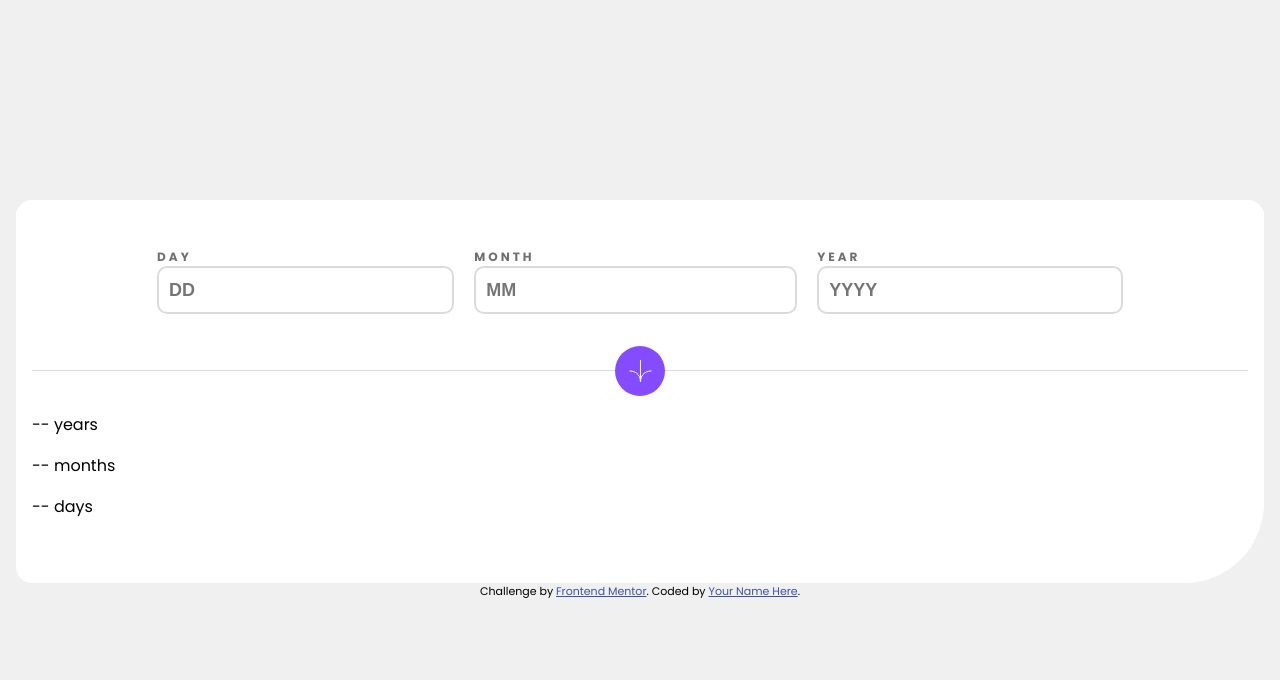
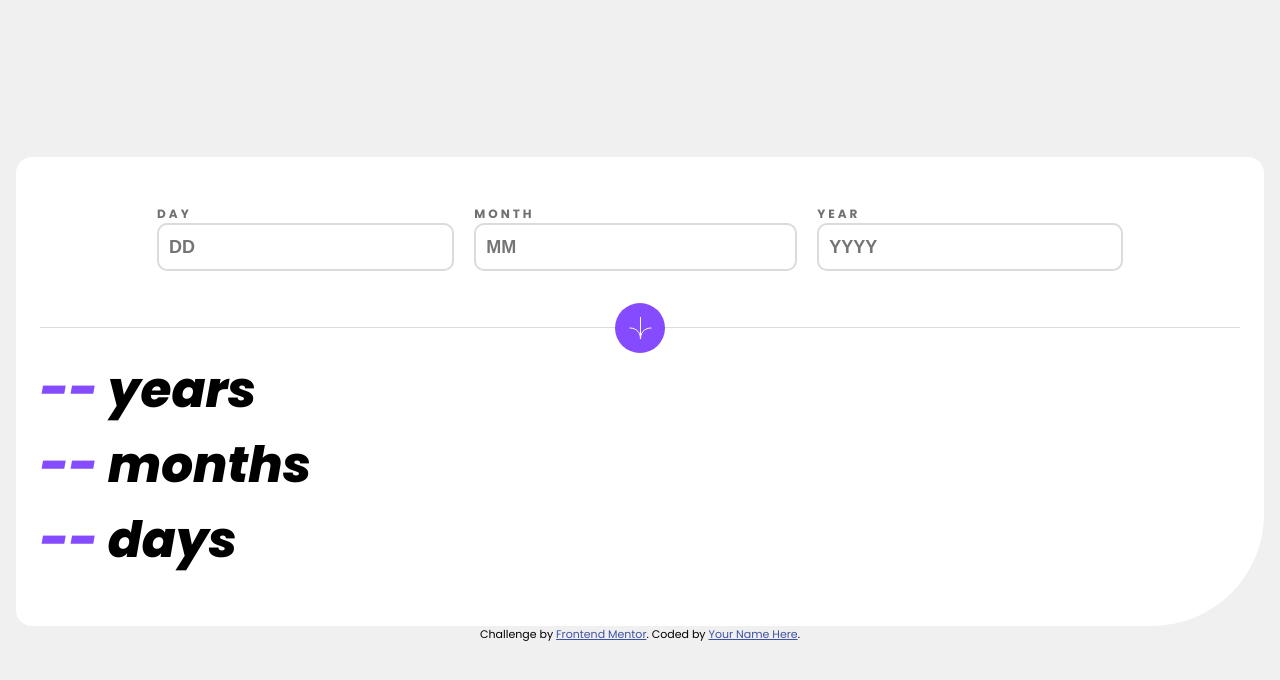
Before and after one commit to ricardo1003/Age-calculator-app, a plain HTML site: page index.html in a window 1280 px wide. Drawn offline with Linux system fonts and the light colour scheme.

Commit message:
results section stylized

```diff
--- a/css/styles.css
+++ b/css/styles.css
@@ -11,12 +11,12 @@ body{
 }
 main{
     background-color: #fff;
-    padding: 3rem 1rem;
-    border-radius: 1rem 1rem 5rem;
-    -webkit-border-radius: 1rem 1rem 5rem;
-    -moz-border-radius: 1rem 1rem 5rem;
-    -ms-border-radius: 1rem 1rem 5rem;
-    -o-border-radius: 1rem 1rem 5rem;
+    padding: 3rem 1.5rem;
+    border-radius: 1rem 1rem 7rem;
+    -webkit-border-radius: 1rem 1rem 7rem;
+    -moz-border-radius: 1rem 1rem 7rem;
+    -ms-border-radius: 1rem 1rem 7rem;
+    -o-border-radius: 1rem 1rem 7rem;
 }
 form{
     display: flex;
@@ -76,7 +76,14 @@ button{
     -o-border-radius: 100px;
 }
 
-
+.results p{
+    margin: 0;
+    font-size: 50px;
+    font-weight: 800;
+}
+.results p span{
+    color: hsl(259, 100%, 65%);
+}
 
 
 
--- a/index.html
+++ b/index.html
@@ -30,9 +30,9 @@
       <button type="button"></button>
     </form>
     <section class="results">
-      <P><span class="result">--</span> years</P>
-      <P><span class="result">--</span> months</P>
-      <P><span class="result">--</span> days</P>
+      <P><i><span class="result">--</span> years</i></P>
+      <P><i><span class="result">--</span> months</i></P>
+      <P><i><span class="result">--</span> days</i></P>
     </section>
   </main>
   <footer class="attribution">
```
